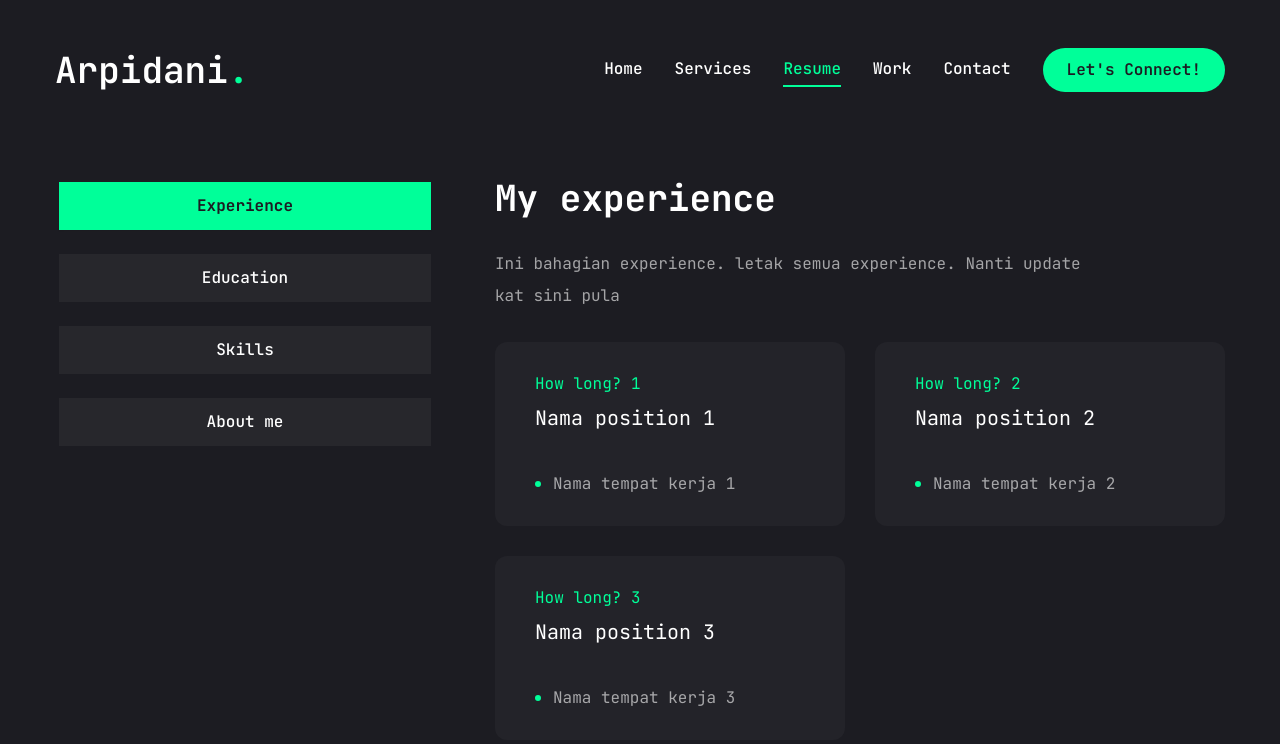
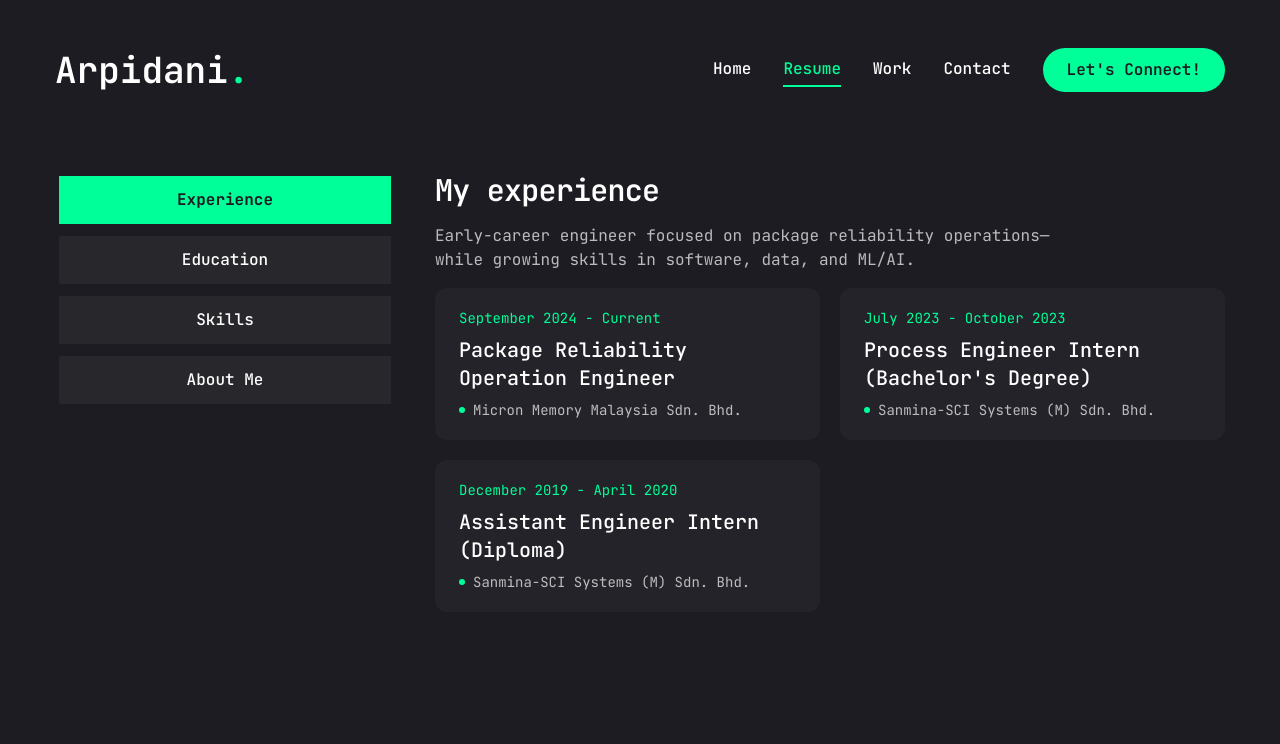
Before and after one commit to alipkicen/my-portfolio, a Next.js app: page /resume in a window 1280 px wide. Shown: the top 744 px of the page. Built offline with nearby package versions, Linux system fonts and the light colour scheme.

Commit message:
update detail and remove services page

```diff
--- a/app/resume/page.jsx
+++ b/app/resume/page.jsx
@@ -1,12 +1,12 @@
 "use client";
 
-import { FaHtml5, FaCss3, FaJs, FaReact, FaFigma, FaNodeJs } from "react-icons/fa";
+import { FaHtml5, FaCss3, FaJs, FaReact, FaPython, FaNodeJs } from "react-icons/fa";
 import { SiTailwindcss, SiNextdotjs } from "react-icons/si";
 
 //about data (update here)
 const about = {
-  title: "About me",
-  description: "Nama saya Krishan Arpidani bin Muhammad Danial Philip. Nanti ubah kat sini",
+  title: "About Me",
+  description: "Early-career engineer, taking a self-driven path into software development, data analysis, and ML/AI. I learn by building small tools, documenting progress, and sharing what I’m learning here.",
   info: [
     {
       fieldName: "Name",
@@ -18,7 +18,11 @@ const about = {
     },
     {
       fieldName: "Experience",
-      fieldValue: "Enthusiast - update sini",
+      fieldValue: "Early-career, actively learning",
+    },
+    {
+      fieldName: "Focus",
+      fieldValue: "Full-stack, Data & ML/AI",
     },
     {
       fieldName: "Email",
@@ -39,22 +43,25 @@ const about = {
 const experience = {
   icon: "/assets/resume/badge.svg",
   title: "My experience",
-  description: "Ini bahagian experience. letak semua experience. Nanti update kat sini pula",
+  description: "Early-career engineer focused on package reliability operations— while growing skills in software, data, and ML/AI.",
   items: [
     {
-      company: "Nama tempat kerja 1",
-      position: "Nama position 1",
-      duration: "How long? 1",
+      company: "Micron Memory Malaysia Sdn. Bhd.",
+      companyUrl: "https://my.micron.com/about/company",
+      position: "Package Reliability Operation Engineer",
+      duration: "September 2024 - Current",
     },
     {
-      company: "Nama tempat kerja 2",
-      position: "Nama position 2",
-      duration: "How long? 2",
+      company: "Sanmina-SCI Systems (M) Sdn. Bhd.",
+      companyUrl: "https://www.sanmina.com/services-contract-electronics-manufacturing/",
+      position: "Process Engineer Intern (Bachelor's Degree)",
+      duration: "July 2023 - October 2023",
     },
     {
-      company: "Nama tempat kerja 3",
-      position: "Nama position 3",
-      duration: "How long? 3",
+      company: "Sanmina-SCI Systems (M) Sdn. Bhd.",
+      companyUrl: "https://www.sanmina.com/services-contract-electronics-manufacturing/",
+      position: "Assistant Engineer Intern (Diploma)",
+      duration: "December 2019 - April 2020",
     },
   ],
 };
@@ -63,57 +70,67 @@ const experience = {
 const education = {
   icon: "/assets/resume/cap.svg",
   title: "My education",
-  description: "Ini bahagian education pula. Letak degree, diploma, and any course online. Nanti update kat sini",
+  description: "Background in E&E, building hands-on skills while self-learning full-stack, data analysis, and ML/AI.",
   items: [
     {
-      institute: "Nama tempat belajar 1",
-      degree: "Nama course 1",
-      duration: "How long? 1",
+      institute: "Universiti Putra Malaysia",
+      instituteUrl: "https://eng.upm.edu.my/department/department_of_electrical_and_electronic_engineering/introduction-1886",
+      degree: "Bachelor in Electrical and Electronics Engineering",
+      duration: "Jun 2020 - Aug 2024",
     },
     {
-      institute: "Nama tempat belajar 2",
-      degree: "Nama course 2",
-      duration: "How long? 2",
+      institute: "Ungku Omar Polytechnic",
+      instituteUrl: "https://www.puo.edu.my/webportal/departments/academic-departments/the-department-of-electrical-engineering/",
+      degree: "Diploma in Electrical and Electronics Engineering",
+      duration: "Jun 2017 - April 2020",
     },
   ],
 };
 
 //skills data (update here)
 const skills = {
-  title: "My skills",
-  description: "Ini bahagian skilss pula. Letak semua skills",
+  title: "Skills & Learning Progress",
+  description: "I’m early in my journey—these are tools I’m practicing now and still learning. The badges show my current comfort level.",
   items: [
     {
       icon: <FaHtml5 />,
       name: "html 5",
+      level: "learning"
     },
     {
       icon: <FaCss3 />,
       name: "css 3",
+      level: "learning"
     },
     {
       icon: <FaJs />,
       name: "javascript",
+      level: "practicing"
     },
     {
       icon: <FaReact />,
       name: "react.js",
+      level: "practicing"
     },
     {
       icon: <SiNextdotjs />,
       name: "next.js",
+      level: "practicing"
     },
     {
       icon: <SiTailwindcss />,
       name: "tailwindcss",
+      level: "learning"
     },
     {
       icon: <FaNodeJs />,
       name: "node.js",
+      level: "practicing"
     },
     {
-      icon: <FaFigma />,
-      name: "figma",
+      icon: <FaPython />,
+      name: "python",
+      level: "comfortable"
     },
   ],
 };
@@ -134,140 +151,214 @@ const Resume = () => {
     }),
   ];
 
+  const levelLabel = {
+    learning: "Learning",
+    practicing: "Practicing",
+    comfortable: "Comfortable",
+    familiar: "Familiar",
+  };
+
+  const levelBarWidth = {
+    learning: "w-[40%]",
+    practicing: "w-[65%]",
+    comfortable: "w-[85%]",
+    familiar: "w-[50%]",
+  };
+
+  const levelBadgeClass = {
+    learning: "bg-amber-400/20 text-amber-200 border border-amber-400/30",
+    practicing: "bg-sky-400/20 text-sky-200 border border-sky-400/30",
+    comfortable: "bg-emerald-400/20 text-emerald-200 border border-emerald-400/30",
+    familiar: "bg-violet-400/20 text-violet-200 border border-violet-400/30",
+  };
+
   return (
     <motion.div
       initial={{ opacity: 0 }}
-      animate={{
-        opacity: 1,
-        transition: { delay: 2.4, duration: 0.4, ease: "easeIn" },
-      }}
-      className="min-h-[80vh] flex items-center justify-center py-12 xl:py-0"
+      animate={{ opacity: 1, }}
+      transition={{ delay: 1, duration: 3, ease: "easeOut" }}
+      className="min-h-[70vh] flex items-center justify-center py-8 xl:py-6"
     >
       <div className="container mx-auto">
-        <Tabs defaultValue="experience" className="flex flex-col xl:flex-row gap-[60px]">
-          <TabsList className="flex flex-col w-full max-w-[380px] mx-auto xl:mx-0 gap-6">
-            <TabsTrigger value="experience">Experience</TabsTrigger>
-            <TabsTrigger value="education">Education</TabsTrigger>
-            <TabsTrigger value="skills">Skills</TabsTrigger>
-            <TabsTrigger value="about">About me</TabsTrigger>
+        <Tabs defaultValue="experience" className="flex flex-col xl:flex-row gap-8 xl:gap-10">
+          {/* Left menu */}
+          <TabsList className="flex flex-col w-full max-w-[340px] mx-auto xl:mx-0 gap-3">
+            <TabsTrigger value="experience" className="text-sm md:text-base">Experience</TabsTrigger>
+            <TabsTrigger value="education" className="text-sm md:text-base">Education</TabsTrigger>
+            <TabsTrigger value="skills" className="text-sm md:text-base">Skills</TabsTrigger>
+            <TabsTrigger value="about" className="text-sm md:text-base">About Me</TabsTrigger>
           </TabsList>
 
-          {/*content */}
-          <div className="min-h-[70vh] w-full">
-            {/*experience */}
+          {/* Right content */}
+          <div className="min-h-[60vh] w-full">
+            {/* EXPERIENCE */}
             <TabsContent value="experience" className="w-full">
-              <div className="flex flex-col gap-[30px] text-center xl:text-left">
-                <h3 className="text-4xl font-bold">{experience.title}</h3>
-                <p className="max-w-[600px] text-white/60 mx-auto xl:mx-0">
+              <div className="flex flex-col gap-4 text-center xl:text-left">
+                <h3 className="text-2xl md:text-3xl font-semibold tracking-tight">{experience.title}</h3>
+                <p className="max-w-[640px] text-sm md:text-base leading-relaxed text-white/70 mx-auto xl:mx-0">
                   {experience.description}
                 </p>
-                <ScrollArea className="h-[400px]">
-                  <ul className="grid grid-cols-1 lg:grid-cols-2 gap-[30px]">
-                    {experience.items.map((item, index) => {
-                      return (
+
+                <ScrollArea className="h-[380px]">
+                  <ul className="grid grid-cols-1 lg:grid-cols-2 gap-4 md:gap-5">
+                    {experience.items.map((item, i) => (
                       <li
-                          key={index}
-                          className="bg-[#232329] h-[184px] py-6 px-10 rounded-xl flex flex-col justify-center items-center lg:items-start gap-1"
+                        key={i}
+                        className="bg-[#232329] py-5 px-6 rounded-xl flex flex-col justify-center gap-2"
                       >
-                          <span className="text-accent">{item.duration}</span>
-                          <h3 className="text-xl max-w-[260px] min-h-[60px] text-center lg:text-left">
-                            {item.position}
-                          </h3>
-                          <div className="flex items-center gap-3">
-                            <span className="w-[6px] h-[6px] rounded-full bg-accent"></span>
-                            <p className="text-white/60">{item.company}</p>
+                        <span className="text-accent text-xs md:text-sm">{item.duration}</span>
+                        <h3 className="text-left md:text-xl font-medium">{item.position}</h3>
+                        <div className="flex items-center gap-2">
+                          <span className="w-1.5 h-1.5 rounded-full bg-accent"></span>
+                          {item.companyUrl ? (
+                            <a
+                              href={item.companyUrl}
+                              target="_blank"
+                              rel="noopener noreferrer"
+                              className="text-white/70 text-sm hover:text-accent hover:underline decoration-dotted underline-offset-4"
+                              title={`Open ${item.company} in a new tab`}
+                              aria-label={`Open ${item.company} in a new tab`}
+                            >
+                              {item.company}
+                            </a>
+                          ) : (
+                          <span className="text-white/70 text-sm">{item.company}</span>
+                          )}
                         </div>
                       </li>
-                      );
-                    })}
+                    ))}
                   </ul>
                 </ScrollArea>
               </div>
             </TabsContent>
 
-            {/*education */}
+            {/* EDUCATION */}
             <TabsContent value="education" className="w-full">
-              <div className="flex flex-col gap-[30px] text-center xl:text-left">
-                <h3 className="text-4xl font-bold">{education.title}</h3>
-                <p className="max-w-[600px] text-white/60 mx-auto xl:mx-0">
+              <div className="flex flex-col gap-4 text-center xl:text-left">
+                <h3 className="text-2xl md:text-3xl font-semibold tracking-tight">{education.title}</h3>
+                <p className="max-w-[640px] text-sm md:text-base leading-relaxed text-white/70 mx-auto xl:mx-0">
                   {education.description}
                 </p>
-                <ScrollArea className="h-[400px]">
-                  <ul className="grid grid-cols-1 lg:grid-cols-2 gap-[30px]">
-                    {education.items.map((item, index) => {
-                      return (
+
+                <ScrollArea className="h-[380px]">
+                  <ul className="grid grid-cols-1 lg:grid-cols-2 gap-4 md:gap-5">
+                    {education.items.map((item, i) => (
                       <li
-                          key={index}
-                          className="bg-[#232329] h-[184px] py-6 px-10 rounded-xl flex flex-col justify-center items-center lg:items-start gap-1"
+                        key={i}
+                        className="bg-[#232329] py-5 px-6 rounded-xl flex flex-col justify-center gap-2"
                       >
-                          <span className="text-accent">{item.duration}</span>
-                          <h3 className="text-xl max-w-[260px] min-h-[60px] text-center lg:text-left">
-                            {item.degree}
-                          </h3>
-                          <div className="flex items-center gap-3">
-                            <span className="w-[6px] h-[6px] rounded-full bg-accent"></span>
-                            <p className="text-white/60">{item.institute}</p>
+                        <span className="text-accent text-xs md:text-sm">{item.duration}</span>
+                        <h3 className="text-left md:text-xl font-medium">{item.degree}</h3>
+                        <div className="flex items-center gap-2">
+                          <span className="w-1.5 h-1.5 rounded-full bg-accent"></span>
+                          {item.instituteUrl ? (
+                          <a
+                              href={item.instituteUrl}
+                              target="_blank"
+                              rel="noopener noreferrer"
+                              className="text-white/70 text-sm hover:text-accent hover:underline decoration-dotted underline-offset-4"
+                              title={`Open ${item.institute} in a new tab`}
+                              aria-label={`Open ${item.institute} in a new tab`}
+                            >
+                              {item.institute}
+                            </a>
+                          ) : (
+                          <p className="text-white/70 text-sm">{item.institute}</p>
+                          )}
                         </div>
                       </li>
-                      );
-                    })}
+                    ))}
                   </ul>
                 </ScrollArea>
               </div>
             </TabsContent>
 
-            {/*skills */}
+            {/* SKILLS */}
             <TabsContent value="skills" className="w-full h-full">
-              <div className="flex flex-col gap-[30px]">
-                <div className="flex flex-col gap-[30px] text-center xl:text-left">
-                  <h3 className="text-4xl font-bold">{skills.title}</h3>
-                  <p className="max-w-[600px] text-white/60 mx-auto xl:mx-0">
+              <div className="flex flex-col gap-4">
+                <div className="flex flex-col gap-2 text-center xl:text-left">
+                  <h3 className="text-2xl md:text-3xl font-semibold tracking-tight">{skills.title}</h3>
+                  <p className="max-w-[640px] text-sm md:text-base leading-relaxed text-white/70 mx-auto xl:mx-0">
                     {skills.description}
                   </p>
                 </div>
-                <ul className="grid grid-cols-2 sm:grid-cols-3 md:grid-cols-4 gap-4 xl:gap-[30px]">
-                  {skills.items.map((skill, index) => {
-                    return (
-                      <li key={index}>
+
+                <ul className="grid grid-cols-2 sm:grid-cols-3 md:grid-cols-4 gap-3 md:gap-4">
+                  {skills.items.map((skill, i) => (
+                    <li key={i}>
                       <TooltipProvider delayDuration={100}>
                         <Tooltip>
-                            <TooltipTrigger className="w-full h-[150px] bg-[#232329] rounded-xl flex justify-center items-center group">
-                              <div className="text-6xl group-hover:text-accent transition-all duration-300">
+                          <TooltipTrigger className="relative w-full h-[120px] md:h-[140px] bg-[#232329] rounded-xl flex justify-center items-center group">
+                            {/* badge */}
+                            {skill.level && (
+                              <span
+                                className={[
+                                  "absolute top-2 right-2 text-[10px] px-2 py-[2px] rounded-full",
+                                  levelBadgeClass[skill.level] || "bg-white/10 text-white/70",
+                                ].join(" ")}
+                              >
+                                {levelLabel[skill.level] || "Learning"}
+                              </span>
+                            )}
+
+                            {/* icon */}
+                            <div className="text-4xl md:text-5xl group-hover:text-accent transition-all duration-300">
                               {skill.icon}
                             </div>
+
+                            {/* progress bar */}
+                            {skill.level && (
+                              <div className="absolute left-3 right-3 bottom-3 h-1.5 bg-white/10 rounded-full overflow-hidden">
+                                <div className={["h-full bg-accent", levelBarWidth[skill.level] || "w-[40%]"].join(" ")} />
+                              </div>
+                            )}
                           </TooltipTrigger>
-                            <TooltipContent>
-                              <p>{skill.name}</p>
-                            </TooltipContent>
+                          <TooltipContent><p className="text-sm">{skill.name}</p></TooltipContent>
                         </Tooltip>
                       </TooltipProvider>
                     </li>
-                    );
-                  })}
+                  ))}
                 </ul>
               </div>
             </TabsContent>
 
-            {/*about */}
+            {/* ABOUT */}
             <TabsContent value="about" className="w-full text-center xl:text-left">
-              <div className="flex flex-col gap-[30px]">
-                <h3 className="text-4xl font-bold">{about.title}</h3>
-                <p className="max-w-[600px] text-white/60 mx-auto xl:mx-0">
+              <div className="flex flex-col gap-4">
+                <h3 className="text-2xl md:text-3xl font-semibold tracking-tight">{about.title}</h3>
+                <p className="max-w-[900px] text-sm md:text-base leading-relaxed text-white/70 mx-auto xl:mx-0">
                   {about.description}
                 </p>
-                <ul className="grid grid-cols-1 xl:grid-cols-2 xl:grid-rows-4 gap-y-6 gap-x-10 max-w-[620px] mx-auto xl:mx-0">
-                  {aboutPadded.map((item, index) => (
+
+                {/* two-column definition list on desktop */}
+                <ul className="grid grid-cols-1 xl:grid-cols-2 gap-y-4 gap-x-16 max-w-[900px] mx-auto xl:mx-0">
+                  {aboutPadded.map((item, i) => (
                     <li
-                      key={index}
-                      className={`flex items-center justify-center xl:justify-start gap-4 ${
-                        item.__placeholder ? "opacity-0 pointer-events-none select-none" : ""
-                      }`}
+                      key={i}
+                      className={`${
+                        item.__placeholder ? "hidden" : ""
+                      } grid grid-cols-[120px,minmax(0,1fr)] items-baseline gap-3`}
                     >
-                      {!item.__placeholder && (
-                        <>
-                          <span className="text-white/60">{item.fieldName}</span>
-                          <span className="text-xl">{item.fieldValue}</span>
-                        </>
+                      {/* label */}
+                      <span className="text-white/60 text-sm">{item.fieldName}</span>
+
+                      {/* value (email/contact clickable) */}
+                      {item.fieldName === "Email" ? (
+                        <a
+                          href={`mailto:${item.fieldValue}`}
+                          className="text-base md:text-lg hover:text-accent underline decoration-dotted underline-offset-4"
+                        >
+                          {item.fieldValue}
+                        </a>
+                      ) : item.fieldName === "Contact" ? (
+                        <a
+                          href={`tel:${String(item.fieldValue).replace(/\D/g, "")}`}
+                          className="text-base md:text-lg hover:text-accent"
+                        >
+                          {item.fieldValue}
+                        </a>
+                      ) : (
+                        <span className="text-base md:text-lg">{item.fieldValue}</span>
                       )}
                     </li>
                   ))}
--- a/components/MobileNav.jsx
+++ b/components/MobileNav.jsx
@@ -9,10 +9,6 @@ const links = [
     {
         name: 'home',
         path: '/'
-    },
-    {
-        name: 'services',
-        path: '/services'
     },
     {
         name: 'resume',
--- a/components/Nav.jsx
+++ b/components/Nav.jsx
@@ -7,10 +7,6 @@ const links = [
   {
     name: 'home',
     path: '/'
-  },
-  {
-    name: 'services',
-    path: '/services'
   },
   {
     name: 'resume',
```
Also changed, not shown: app/page.jsx (+6 -3 lines), app/services/page.jsx (deleted, +0 -82 lines), components/Social.jsx (+9 -3 lines), components/Stats.jsx (+9 -9 lines), 2 other files (tests, documents, lock files or other folders). Lines whose indentation alone changed are shown as unchanged.
